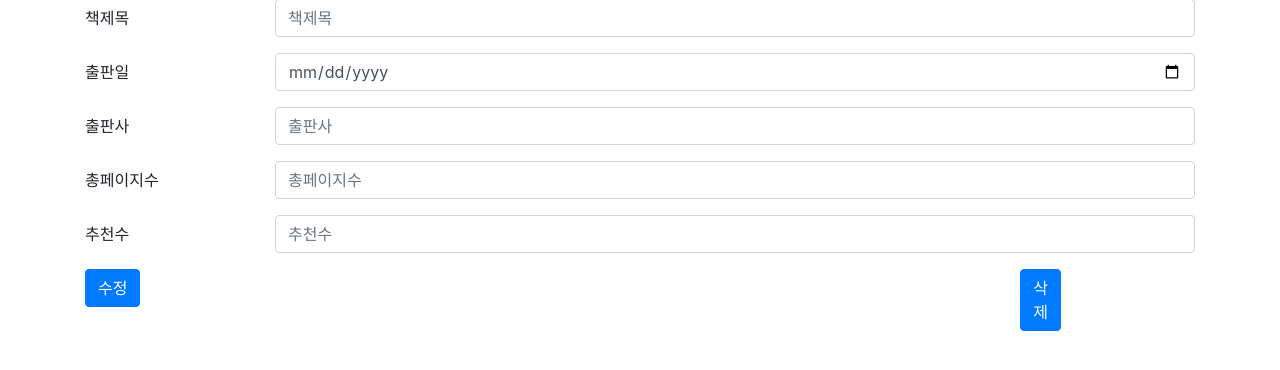
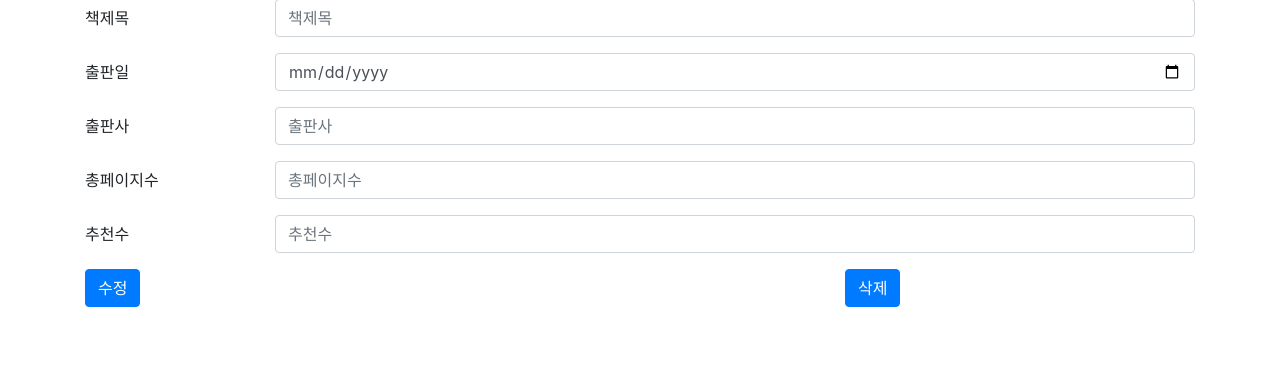
Before and after one commit to kangzinny3/pythonP, a Python web app: template flask/templates/content.html in a window 1280 px wide. Shown: the part 161-531 px from the top of the page. Run offline with Jinja, Linux system fonts and the light colour scheme; the template is opened without the code that fills it, so the values that code supplies are empty; some libraries are stand-ins or nearby versions.

Commit message:
content.html

```diff
--- a/flask/templates/content.html
+++ b/flask/templates/content.html
@@ -37,16 +37,16 @@
                           </div>
                         </div>
                         <div class="form-group row">
-                          <div class="col-sm-10">
+                          <div class="col-sm-8">
                             <button type="submit" class="btn btn-primary">수정</button>
                           </div>
-                        <div class="form-group row">
-                          <div class="col-sm-10">
-                            <a href="/delete/{{book[0]}}">
-                            <button type="button" class="btn btn-primary">삭제</button>
-                            </a>
+                          <div class="col-sm-4">
+                              <a href="/delete/{{book[0]}}">
+                              <button type="button" class="btn btn-primary">삭제</button>
+                              </a>
                           </div>
                         </div>
+
                 </form>
         </div>
 {% endblock %}
```
